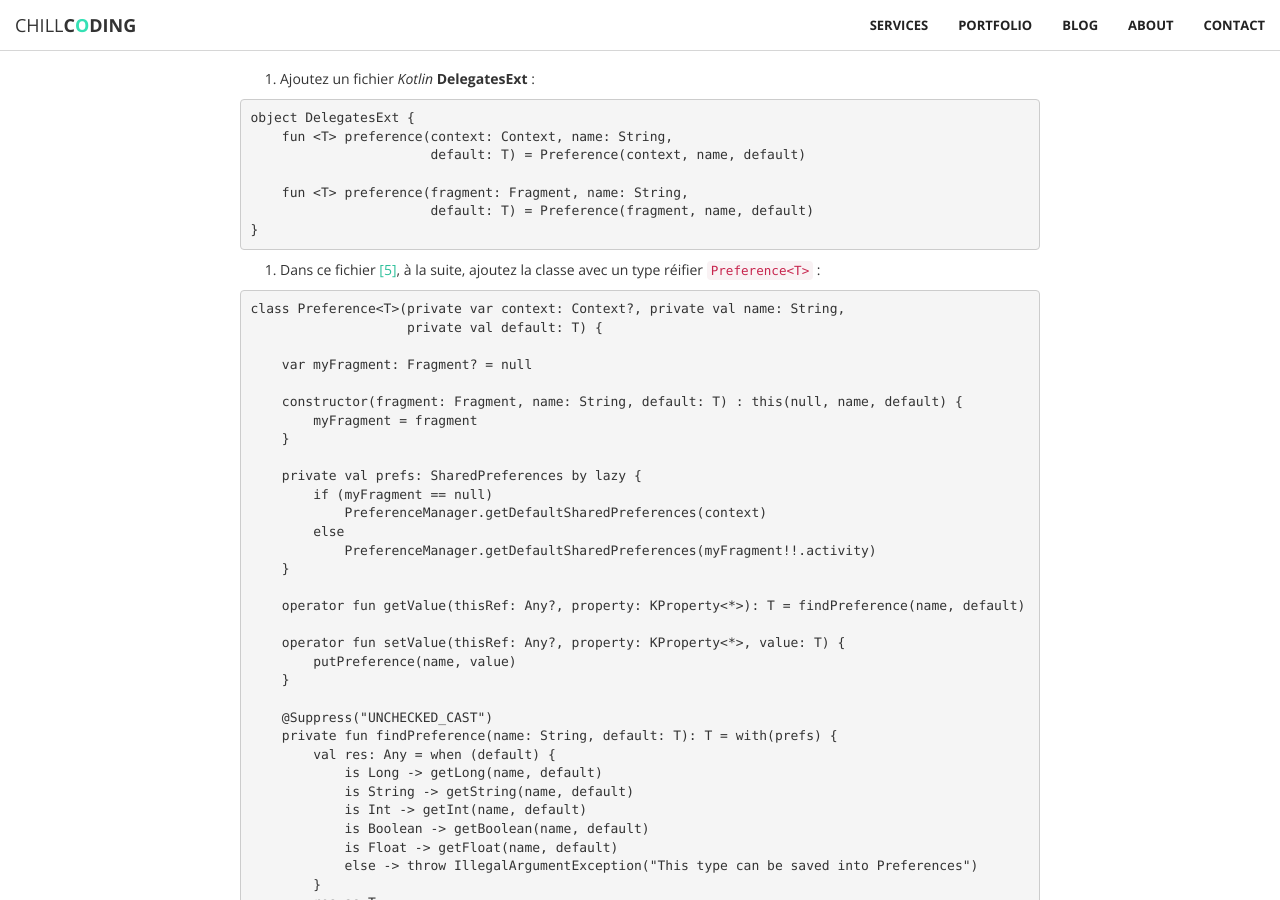
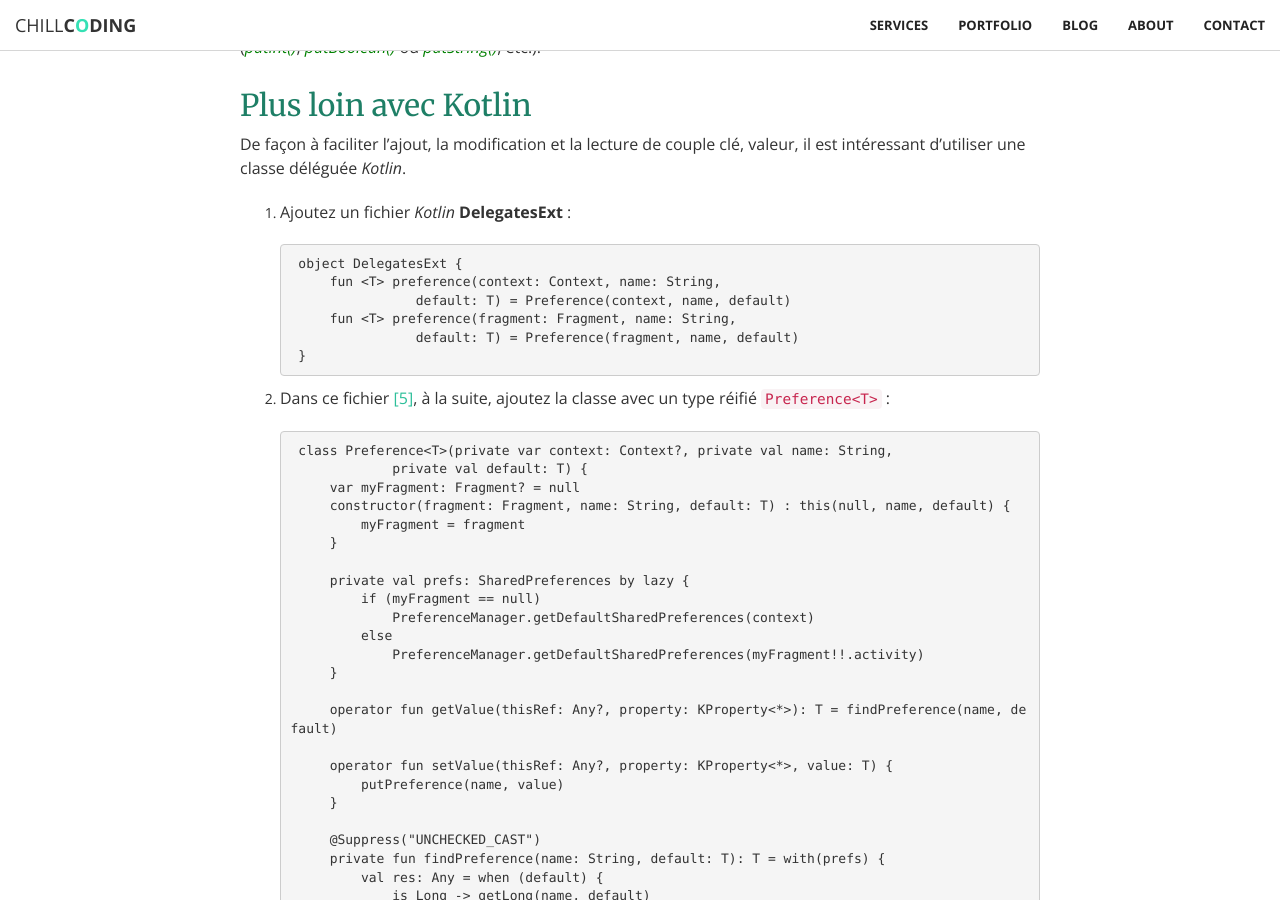
Before and after one commit to chillcoding-at-the-beach/chillcoding-at-the-beach-github.io, a Jekyll site: the page built from _posts/2014-10-10-utiliser-fichier-preferences.md, in a window 1280 px wide and 900 px high, scrolled down 3383 px. Built offline with Jekyll 4.4.1, drawn with Linux system fonts in a browser that asks for light colours; nearby versions of some CDN libraries; comment, search, counter and statistics services are not loaded; some of the changed text lies outside the part shown.

Commit message:
Update in terms of comments

````diff
--- a/_posts/2014-10-10-utiliser-fichier-preferences.md
+++ b/_posts/2014-10-10-utiliser-fichier-preferences.md
@@ -43,45 +43,37 @@
 nommé le `xml/` (spécifier _xml_ pour son type).
 2. Ajoutez un fichier _XML_ **settings.xml** dans le dossier venant d'être créé :
 
-```XML
-<PreferenceScreen xmlns:android="http://schemas.android.com/apk/res/android">
+        <PreferenceScreen xmlns:android="http://schemas.android.com/apk/res/android">
+        </PreferenceScreen>
 
-</PreferenceScreen>
-```
-3. Ajoutez un bouton à bascule, à l'intérieur des balises `<PreferenceScreen >`.
+3. Ajoutez un bouton à bascule, à l'intérieur des balises `<PreferenceScreen>`.
 Il représente le paramètre audio, avec comme clé, `@string/pref_sound` et valeur
 par défaut, `true` :
 
-```XML
-<SwitchPreference
+        <SwitchPreference
         android:defaultValue="true"
         android:key="@string/pref_sound"
         android:title="@string/label_sound" />
-```
+
 4. Ajoutez une nouvelle classe _Kotlin_, **SettingsFragment**, elle hérite de <b style='color:green'>PreferencesFragment</b> :
 
-```Kotlin
-class SettingsFragment : PreferenceFragment() {
 
-    override fun onCreate(savedInstanceState: Bundle?) {
-        super.onCreate(savedInstanceState)
-    }
-}
-```
+        class SettingsFragment : PreferenceFragment() {
+            override fun onCreate(savedInstanceState: Bundle?) {
+                super.onCreate(savedInstanceState)
+            }
+        }
+
 5. Liez le fichier **settings.xml** à  **SettingsFragment**, via la fonction
 <i style='color:green'>addPreferencesFromResource()</i>, à appeler depuis la méthode
 <i style='color:green'>onCreate()</i> :
 
-```Kotlin
-  addPreferencesFromResource(R.xml.settings)
-```
+        addPreferencesFromResource(R.xml.settings)
 
-5. Chargez la valeur entrée par défaut dans **settings.xml** dans le fichier <b style='color:green'>SharedPreferences</b> de défaut (depuis une
+6. Chargez la valeur entrée par défaut dans **settings.xml** dans le fichier <b style='color:green'>SharedPreferences</b> de défaut (depuis une
 <b style='color:green'>Activity</b> ou un <b style='color:green'>Fragment</b>) :
 
-```Kotlin
-PreferenceManager.setDefaultValues(this, R.xml.settings, false)
-```
+        PreferenceManager.setDefaultValues(this, R.xml.settings, false)
 
 À présent, le fichier <b style='color:green'>SharedPreferences</b> de défaut
 contient un couple de clé, valeur (`@string/pref_sound`, `true`). La valeur
@@ -99,14 +91,12 @@
 1. Récupérez le fichier <b style='color:green'>SharedPreferences</b> de défaut,
 dans une variable `defaultSharedPref` :
 
-```Kotlin
-var defaultSharedPref = PreferenceManager.getDefaultSharedPreferences(this)
-```
+        var defaultSharedPref = PreferenceManager.getDefaultSharedPreferences(this)
+
 2. Récupérez la valeur associée à la clé `@string/pref_sound` :
 
-```Kotlin
-defaultSharedPref.getBoolean(getString(R.string.pref_sound), true)
-```
+        defaultSharedPref.getBoolean(getString(R.string.pref_sound), true)
+
 D'une part, les fichiers de préférences peuvent être ouvert en
 lecture afin d'y récupérer les données préalablement enregistrées. D'autre part,
 ces fichiers peuvent être ouvert en écriture (ou édition).
@@ -120,26 +110,22 @@
 1. Ciblez un fichier de préférence, sans nom, dans un mode privé (seule votre
   application y aura accès) :
 
-```Kotlin
-    var sharedPref = getPreferences(Context.MODE_PRIVATE)
-```
+        var sharedPref = getPreferences(Context.MODE_PRIVATE)
+
 2. Récupérez l'éditeur :
 
-```Kotlin
-     var editor: SharedPreferences.Editor = sharedPref.edit()
-```
+        var editor: SharedPreferences.Editor = sharedPref.edit()
+
 3. Insérez un nombre :
 
-```Kotlin
-    editor.putInt(App.PREF_NB, nb)
-```
-avec `App.PREF_NB` une constante de type <b style='color:#00bfff'>String</b>.
+        editor.putInt(App.PREF_NB, nb)
+
+   avec `App.PREF_NB` une constante de type <b style='color:#00bfff'>String</b>.
 
 4. Validez le changement apporté au fichier :
 
-```Kotlin
-    editor.commit()
-```
+        editor.commit()
+
 Il est également possible de nommer un fichier de préférence :
 
 ```Kotlin
@@ -163,78 +149,71 @@
 
 1. Ajoutez un fichier _Kotlin_ **DelegatesExt** :
 
-```Kotlin
-object DelegatesExt {
-    fun <T> preference(context: Context, name: String,
+        object DelegatesExt {
+            fun <T> preference(context: Context, name: String,
                        default: T) = Preference(context, name, default)
+            fun <T> preference(fragment: Fragment, name: String,
+                       default: T) = Preference(fragment, name, default)
+        }
 
-    fun <T> preference(fragment: Fragment, name: String,
-                       default: T) = Preference(fragment, name, default)
-}
-```
 2. Dans ce fichier [\[5\]](#delegates), à la suite, ajoutez la classe avec un type
-réifier `Preference<T>` :
+réifié `Preference<T>` :
 
-```Kotlin
-class Preference<T>(private var context: Context?, private val name: String,
+        class Preference<T>(private var context: Context?, private val name: String,
                     private val default: T) {
+            var myFragment: Fragment? = null
+            constructor(fragment: Fragment, name: String, default: T) : this(null, name, default) {
+                myFragment = fragment
+            }
 
-    var myFragment: Fragment? = null
+            private val prefs: SharedPreferences by lazy {
+                if (myFragment == null)
+                    PreferenceManager.getDefaultSharedPreferences(context)
+                else
+                    PreferenceManager.getDefaultSharedPreferences(myFragment!!.activity)
+            }
 
-    constructor(fragment: Fragment, name: String, default: T) : this(null, name, default) {
-        myFragment = fragment
-    }
+            operator fun getValue(thisRef: Any?, property: KProperty<*>): T = findPreference(name, default)
 
-    private val prefs: SharedPreferences by lazy {
-        if (myFragment == null)
-            PreferenceManager.getDefaultSharedPreferences(context)
-        else
-            PreferenceManager.getDefaultSharedPreferences(myFragment!!.activity)
-    }
+            operator fun setValue(thisRef: Any?, property: KProperty<*>, value: T) {
+                putPreference(name, value)
+            }
 
-    operator fun getValue(thisRef: Any?, property: KProperty<*>): T = findPreference(name, default)
+            @Suppress("UNCHECKED_CAST")
+            private fun findPreference(name: String, default: T): T = with(prefs) {
+                val res: Any = when (default) {
+                    is Long -> getLong(name, default)
+                    is String -> getString(name, default)
+                    is Int -> getInt(name, default)
+                    is Boolean -> getBoolean(name, default)
+                    is Float -> getFloat(name, default)
+                    else -> throw IllegalArgumentException("This type can be saved into Preferences")
+                }
+                res as T
+            }
 
-    operator fun setValue(thisRef: Any?, property: KProperty<*>, value: T) {
-        putPreference(name, value)
-    }
+            @SuppressLint("CommitPrefEdits")
+            private fun putPreference(name: String, value: T) = with(prefs.edit()) {
+                when (value) {
+                    is Long -> putLong(name, value)
+                    is String -> putString(name, value)
+                    is Int -> putInt(name, value)
+                    is Boolean -> putBoolean(name, value)
+                    is Float -> putFloat(name, value)
+                    else -> throw IllegalArgumentException("This type can't be saved into Preferences")
+                }.apply()
+            }
+        }
 
-    @Suppress("UNCHECKED_CAST")
-    private fun findPreference(name: String, default: T): T = with(prefs) {
-        val res: Any = when (default) {
-            is Long -> getLong(name, default)
-            is String -> getString(name, default)
-            is Int -> getInt(name, default)
-            is Boolean -> getBoolean(name, default)
-            is Float -> getFloat(name, default)
-            else -> throw IllegalArgumentException("This type can be saved into Preferences")
-        }
-        res as T
-    }
-
-    @SuppressLint("CommitPrefEdits")
-    private fun putPreference(name: String, value: T) = with(prefs.edit()) {
-        when (value) {
-            is Long -> putLong(name, value)
-            is String -> putString(name, value)
-            is Int -> putInt(name, value)
-            is Boolean -> putBoolean(name, value)
-            is Float -> putFloat(name, value)
-            else -> throw IllegalArgumentException("This type can't be saved into Preferences")
-        }.apply()
-    }
-}
-```
 3. Utilisez cette classe déléguée, depuis une
 <b style='color:green'>Activity</b> ou un <b style='color:green'>Fragment</b>, en déclarant une variable (représentant le nom de l'utilisateur, par exemple) :
 
-```Kotlin
-var userName: String by DelegatesExt.preference(this, App.PREF_NAME, "John")
-```
+        var userName: String by DelegatesExt.preference(this, App.PREF_NAME, "John")
+
 4. Modifiez cette variable `userName`, cela aura pour effet de modifier le fichier <b style='color:green'>SharedPreferences</b> de défaut :
 
-```Kotlin
-userName = "Macha"
-```
+        userName = "Macha"
+
 
 Finalement, cet article présente l'utilisation des fichiers de préférence pour
 des paramètres nécessitant une interface utilisateur ainsi que pour des paramètres
````
Also changed, not shown: other parts of _posts/2014-10-10-utiliser-fichier-preferences.md (+1 -1 lines).
